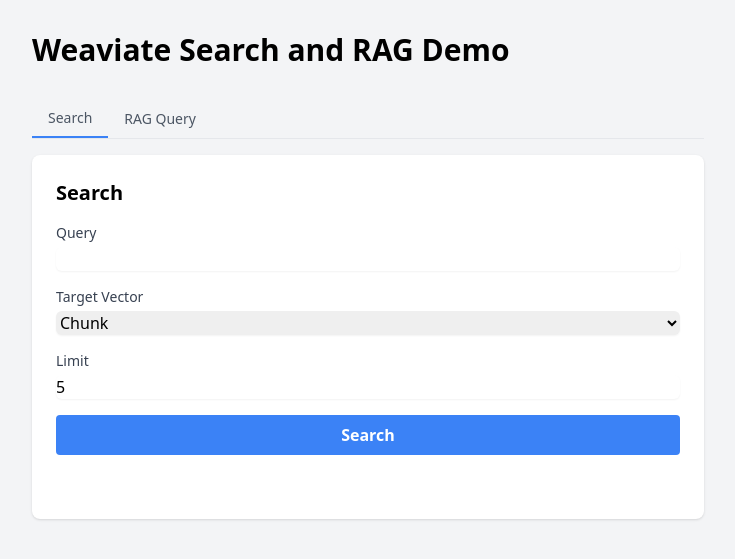
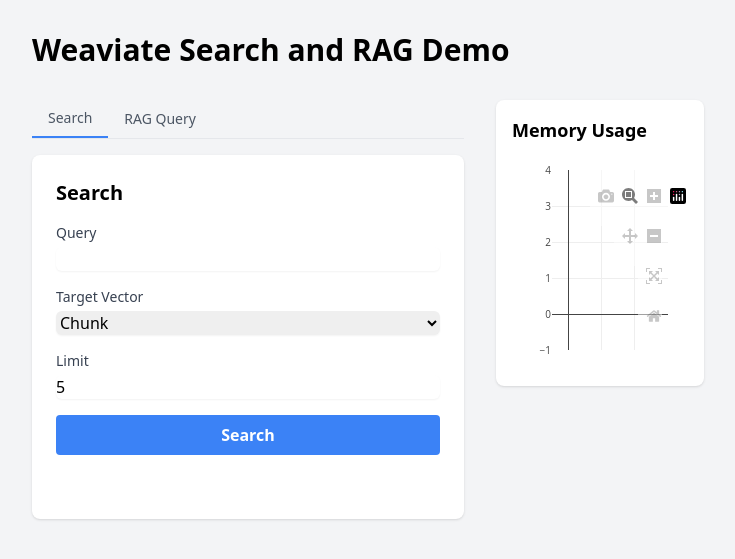
Before and after one commit to databyjp/scholar, a FastAPI app: page / in a window 1280 px wide. Shown: the top 559 px of the page, without its empty margins (272-1007 px from the left). Run offline with FastAPI, Linux system fonts and the light colour scheme; some libraries are stand-ins or nearby versions.

Commit message:
Add memory usage chart

```diff
--- a/app/main.py
+++ b/app/main.py
@@ -1,6 +1,6 @@
 # File: ./app/main.py
 from fastapi import FastAPI, HTTPException, Request, Form
-from fastapi.responses import HTMLResponse
+from fastapi.responses import HTMLResponse, JSONResponse
 from fastapi.templating import Jinja2Templates
 from fastapi.staticfiles import StaticFiles
 from contextlib import asynccontextmanager
@@ -10,6 +10,8 @@ from app.utils import COLLECTION_NAME, get_weaviate_client
 from typing import List, Optional
 from datetime import datetime
 import uvicorn
+import subprocess
+import re
 
 app = FastAPI()
 templates = Jinja2Templates(directory="templates")
@@ -95,5 +97,32 @@ async def rag(
         raise HTTPException(status_code=500, detail=str(e))
 
 
+@app.get("/memory_usage")
+async def memory_usage():
+    try:
+        # Run the go tool pprof command and capture its output
+        result = subprocess.run(
+            ["go", "tool", "pprof", "-top", "http://localhost:6060/debug/pprof/heap"],
+            capture_output=True,
+            text=True,
+            timeout=10  # Set a timeout to prevent hanging
+        )
+
+        if result.returncode == 0:
+            # Parse the output to get the total memory usage
+            match = re.search(r"Showing nodes accounting for (\d+\.?\d*)MB, (\d+\.?\d*)% of (\d+\.?\d*)MB total", result.stdout)
+            if match:
+                total_mb = float(match.group(3))
+                return JSONResponse({"total_mb": total_mb})
+        else:
+            print(f"Error running pprof: {result.stderr}")
+    except subprocess.TimeoutExpired:
+        print("Timeout error running pprof")
+    except Exception as e:
+        print(f"Error fetching memory usage: {e}")
+
+    raise HTTPException(status_code=500, detail="Failed to fetch memory usage")
+
+
 if __name__ == "__main__":
     uvicorn.run(app, host="0.0.0.0", port=8000)
--- a/preprocessing/1_download.py
+++ b/preprocessing/1_download.py
@@ -9,7 +9,7 @@ DL_DIR.mkdir(exist_ok=True)
 def download_latest_papers(query=None, max_results=10):
     # Create a search query for computer science papers
     search_query = (
-        "abs:'rag' AND cat:cs.ai"  # 'cs' is the category for computer science
+        "(abs:'rag' AND cat:cs.ai) OR (abs:'vector database' AND cat:cs.ai)"  # 'cs' is the category for computer science
     )
     if query:
         search_query += f" AND {query}"
--- a/preprocessing/2_create_collection.py
+++ b/preprocessing/2_create_collection.py
@@ -65,12 +65,12 @@ arxiv = client.collections.create(
         Configure.NamedVectors.text2vec_cohere(
             name="chunk",
             source_properties=["chunk"],
-            vector_index_config=Configure.VectorIndex.hnsw()  # Use HNSW index for chunk vectors
+            vector_index_config=Configure.VectorIndex.hnsw(),  # Use HNSW index for chunk vectors
         ),
         Configure.NamedVectors.text2vec_cohere(
             name="all_text",
             source_properties=["title", "summary", "chunk"],
-            vector_index_config=Configure.VectorIndex.hnsw()  # Use HNSW index for all_text vectors
+            vector_index_config=Configure.VectorIndex.hnsw(),  # Use HNSW index for all_text vectors
         ),
     ],
     generative_config=Configure.Generative.anthropic(
--- a/templates/index.html
+++ b/templates/index.html
@@ -2,6 +2,9 @@
 {% extends "base.html" %}
 
 {% block content %}
+<div class="flex">
+    <!-- Main content area -->
+    <div class="w-2/3 pr-4">
         <div x-data="{ activeTab: 'search' }" class="mb-8">
             <!-- Tabs -->
             <div class="flex border-b border-gray-200 mb-4">
@@ -75,8 +78,73 @@
             <div id="search-results" x-show="activeTab === 'search'"></div>
             <div id="rag-results" x-show="activeTab === 'rag'"></div>
         </div>
+    </div>
+
+    <!-- Memory Usage Chart Sidebar -->
+    <div class="w-1/3 pl-4">
+        <div class="bg-white p-4 rounded-lg shadow sticky top-4">
+            <h3 class="text-lg font-semibold mb-4">Memory Usage</h3>
+            <div id="memoryChart" style="width:100%; height:210px;"></div>
+        </div>
+    </div>
+</div>
 {% endblock %}
 
 {% block extra_js %}
 <script src="https://cdn.jsdelivr.net/gh/alpinejs/alpine@v2.x.x/dist/alpine.min.js" defer></script>
+<script src="https://cdn.plot.ly/plotly-latest.min.js"></script>
+<script>
+    let timeData = [];
+    let memoryData = [];
+    const maxDataPoints = 20;
+
+    function initChart() {
+        Plotly.newPlot('memoryChart', [{
+            x: timeData,
+            y: memoryData,
+            type: 'scatter',
+            mode: 'lines+markers',
+            line: {color: 'rgb(75, 192, 192)'},
+            name: 'Total Memory (MB)'
+        }], {
+            xaxis: {
+                showticklabels: false,
+                title: ''
+            },
+            yaxis: {
+                title: '',
+                tickfont: {size: 10}
+            },
+            autosize: true,
+            margin: { l: 40, r: 20, t: 10, b: 20 },
+            font: {size: 10}
+        });
+    }
+
+    function updateChart() {
+        fetch('/memory_usage')
+            .then(response => response.json())
+            .then(data => {
+                const now = new Date();
+                timeData.push(now);
+                memoryData.push(data.total_mb);
+
+                if (timeData.length > maxDataPoints) {
+                    timeData.shift();
+                    memoryData.shift();
+                }
+
+                Plotly.update('memoryChart', {
+                    x: [timeData],
+                    y: [memoryData]
+                });
+            })
+            .catch(error => console.error('Error fetching memory usage:', error));
+    }
+
+    document.addEventListener('DOMContentLoaded', () => {
+        initChart();
+        setInterval(updateChart, 5000);  // Update every 5 seconds
+    });
+</script>
 {% endblock %}
```
Also changed, not shown: preprocessing/3_add_data.py (+6 -6 lines). Lines whose indentation alone changed are shown as unchanged.
